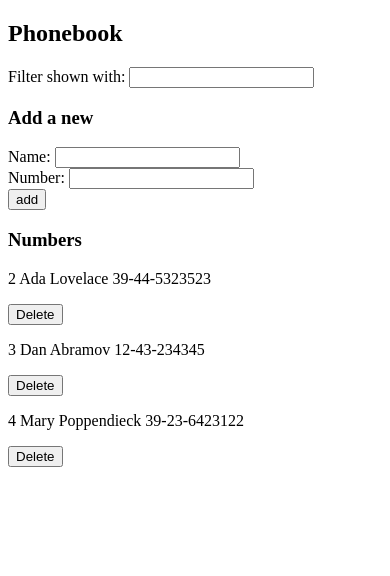
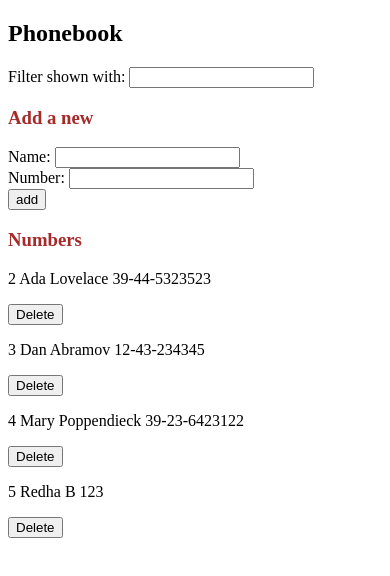
Before and after one commit to redha-boubakour/exercices_FullStackOpen2022, a React (Create React App) app: page / in a window 390 px wide. Shown: the top 576 px of the page. Built offline with nearby package versions, Linux system fonts and the light colour scheme; data requests are answered from the project's data file.

Commit message:
commit phonebook 5 : message/css

```diff
--- a/db.json
+++ b/db.json
@@ -14,6 +14,11 @@
       "name": "Mary Poppendieck",
       "number": "39-23-6423122",
       "id": 4
+    },
+    {
+      "name": "Redha B",
+      "number": "123",
+      "id": 5
     }
   ]
 }
--- a/src/App.js
+++ b/src/App.js
@@ -16,6 +16,10 @@ const App = () => {
     const [newName, setNewName] = useState("");
     const [newNumber, setNewNumber] = useState("");
     const [newFilter, setNewFilter] = useState("");
+    const [message, setMessage] = useState({
+        type: "",
+        content: "",
+    });
 
     const handleInputNameChange = (event) => {
         setNewName(event.target.value);
@@ -36,6 +40,8 @@ const App = () => {
             (person) => person.name === newName && person.number !== newNumber
         );
 
+        const alradyExist = persons.find((person) => person.name === newName);
+
         if (found) {
             if (
                 window.confirm(
@@ -53,6 +59,10 @@ const App = () => {
                             )
                         )
                     );
+                setMessage({
+                    type: "success",
+                    content: `The number of ${newName} was updated`,
+                });
                 setNewName("");
                 setNewNumber("");
             }
@@ -65,7 +75,10 @@ const App = () => {
             personService.create(newPerson).then((returnedPerson) => {
                 setPersons(persons.concat(returnedPerson));
             });
-
+            setMessage({
+                type: "success",
+                content: `Added ${newPerson.name}`,
+            });
             setNewName("");
             setNewNumber("");
         }
@@ -78,12 +91,26 @@ const App = () => {
                 .then(() =>
                     setPersons(persons.filter((person) => person.id !== id))
                 );
+            setMessage({
+                type: "success",
+                content: `Deleted succesfully`,
+            });
         }
     };
+
+    let classMessage = "";
+    if (message.type === "") {
+        classMessage = "";
+    } else if (message.type === "success") {
+        classMessage = "success";
+    } else if (message.type === "error") {
+        classMessage = "error";
+    }
 
     return (
         <div>
             <h2>Phonebook</h2>
+            <div className={classMessage}>{message?.content}</div>
             <Filter
                 newFilter={newFilter}
                 handleFilterChange={handleFilterChange}
--- /dev/null
+++ b/src/index.css
@@ -0,0 +1,23 @@
+h3 {
+    color: brown;
+}
+
+.error {
+    color: red;
+    background: lightgrey;
+    font-size: 20px;
+    border-style: solid;
+    border-radius: 5px;
+    padding: 10px;
+    margin-bottom: 10px;
+}
+
+.success {
+    color: green;
+    background: lightgrey;
+    font-size: 20px;
+    border-style: solid;
+    border-radius: 5px;
+    padding: 10px;
+    margin-bottom: 10px;
+}
--- a/src/index.js
+++ b/src/index.js
@@ -1,5 +1,6 @@
 import React from "react";
 import ReactDOM from "react-dom/client";
+import "./index.css";
 
 import App from "./App";
 
```
Lines whose indentation alone changed are shown as unchanged.
